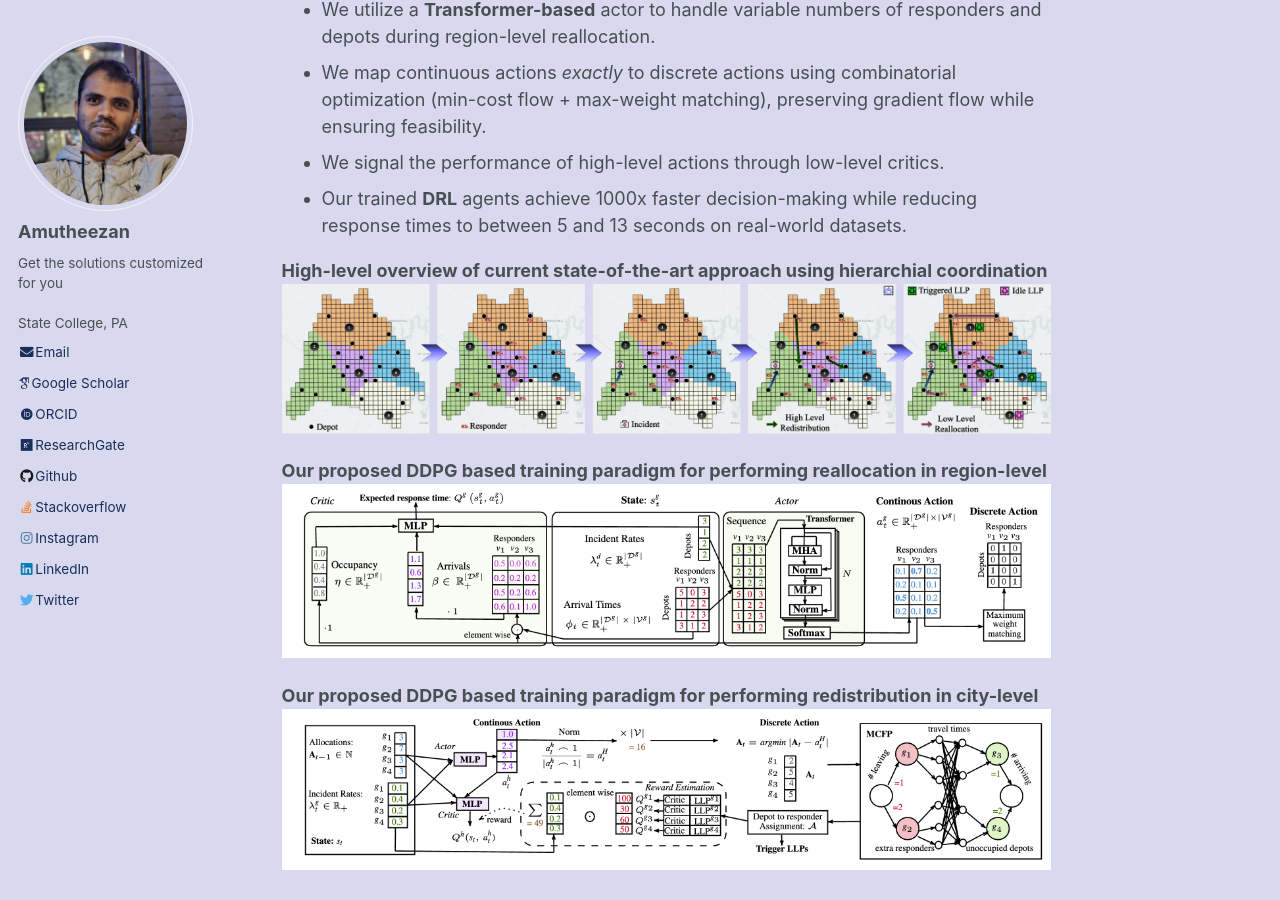
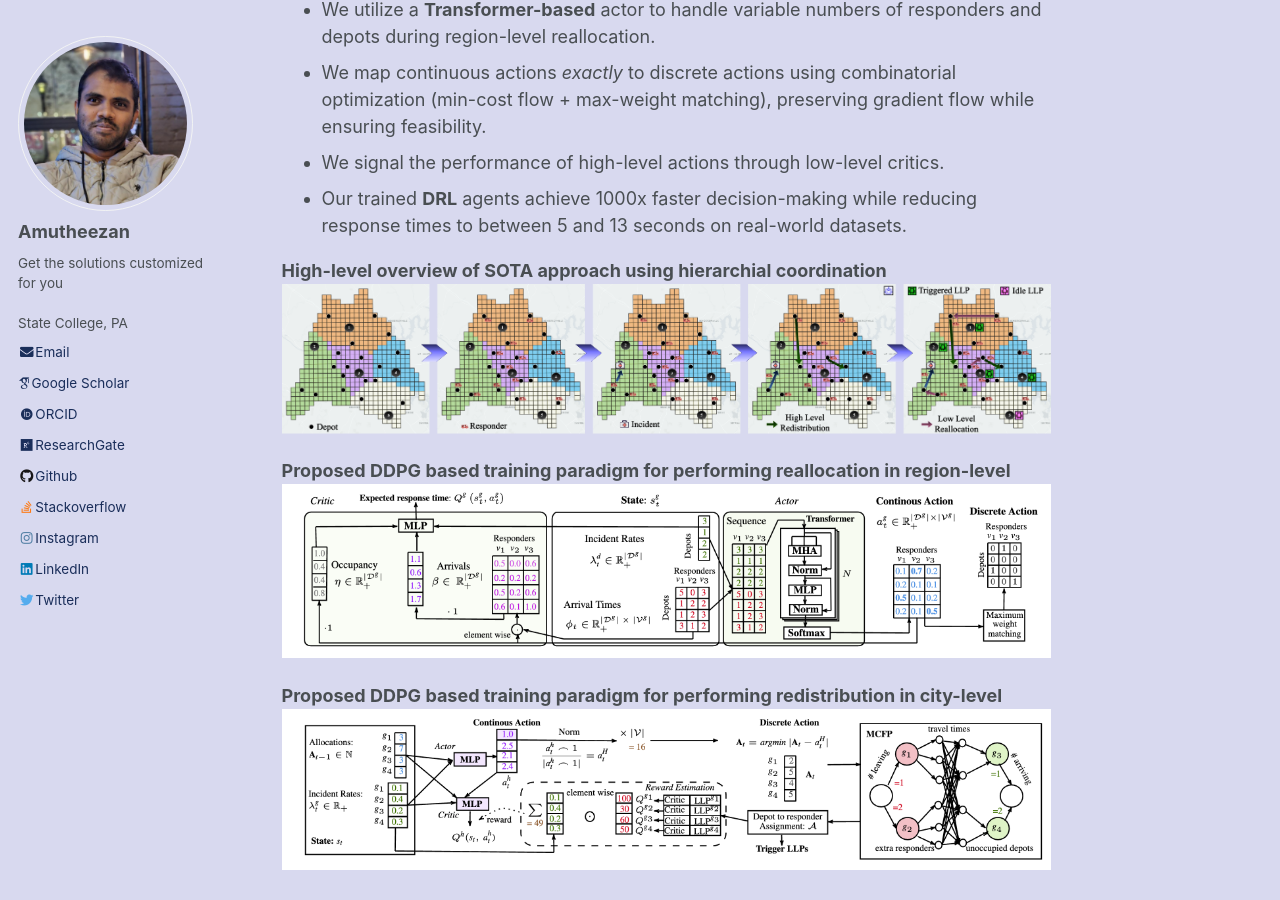
Before and after one commit to Amutheezan/amutheezan.github.io, a Jekyll site: the page built from _projects/2024-06-06-stationing.md, in a window 1280 px wide and 900 px high, scrolled down 420 px. Built offline with Jekyll 4.4.1, drawn with Linux system fonts in a browser that asks for light colours; some web fonts are replaced.

Commit message:
Update 2024-06-06-stationing.md

```diff
--- a/_projects/2024-06-06-stationing.md
+++ b/_projects/2024-06-06-stationing.md
@@ -14,13 +14,13 @@ date: 2024-06-06
 - We signal the performance of high-level actions through low-level critics.
 - Our trained **DRL** agents achieve 1000x faster decision-making while reducing response times to between 5 and 13 seconds on real-world datasets.
 
-**High-level overview of current state-of-the-art approach using hierarchial coordination**
+**High-level overview of SOTA approach using hierarchial coordination**
 ![image](https://amutheezan.com/images/FullProcessImage.png)
 
-**Our proposed DDPG based training paradigm for performing reallocation in region-level**
+**Proposed DDPG based training paradigm for performing reallocation in region-level**
 ![image](https://amutheezan.com/images/LLPTraining.png)
 
-**Our proposed DDPG based training paradigm for performing redistribution in city-level**
+**Proposed DDPG based training paradigm for performing redistribution in city-level**
 ![image](https://amutheezan.com/images/HLPTraining.png)
 
 ### 📝 Publication
```
